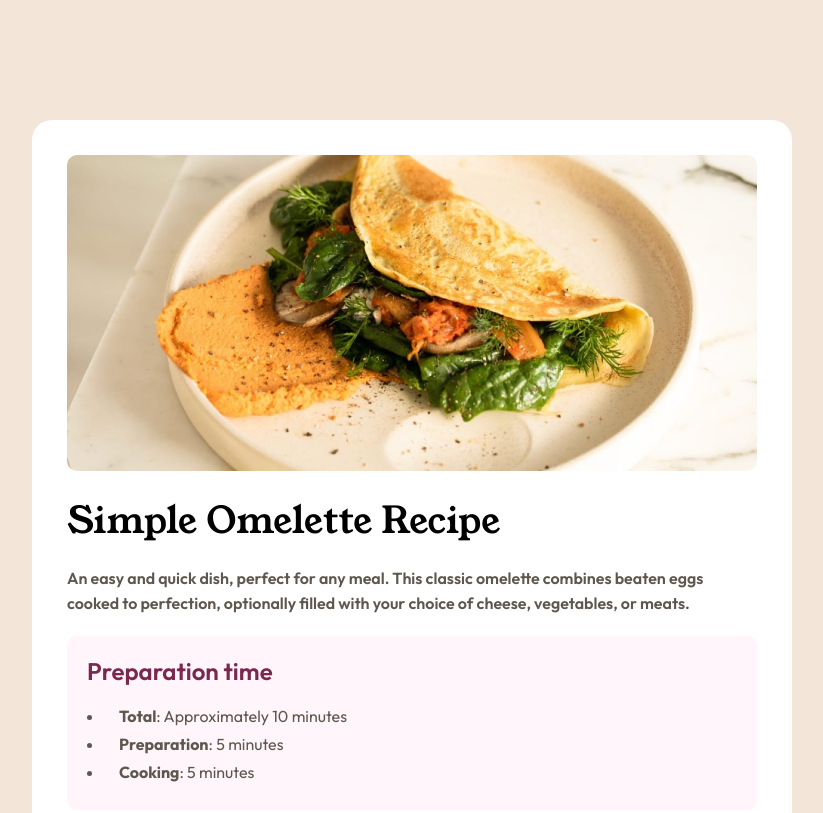
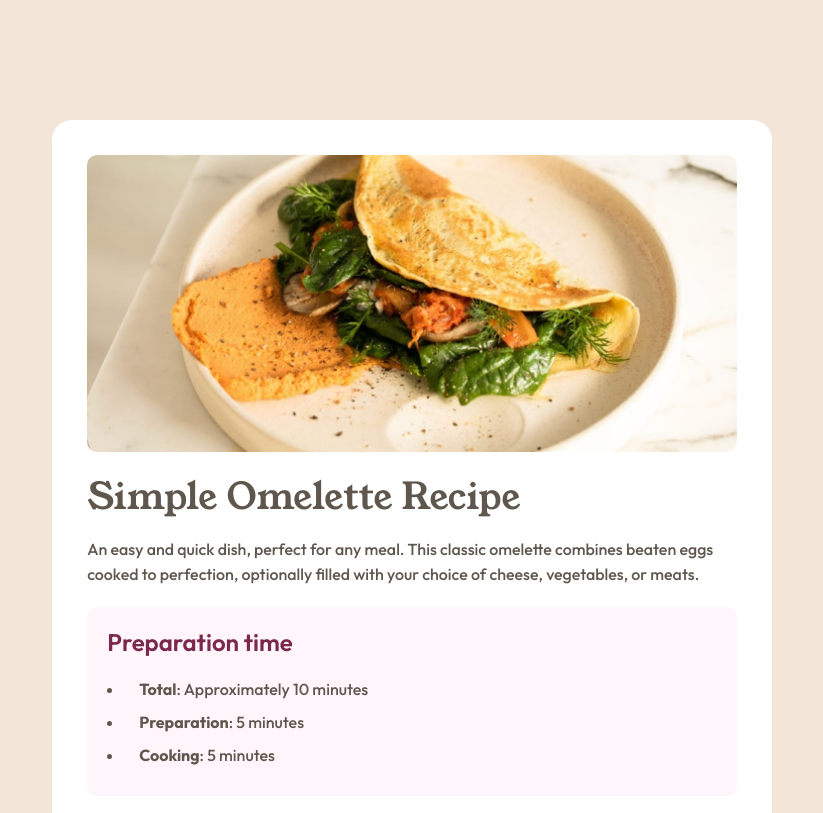
Before and after one commit to SandipTamangDev/recipe-page, a plain HTML site: page index.html in a window 1280 px wide. Shown: the top 813 px of the page, without its empty margins (228-1051 px from the left). Drawn offline with Linux system fonts and the light colour scheme.

Commit message:
minor changes (#9)

```diff
--- a/css/styles.css
+++ b/css/styles.css
@@ -42,7 +42,7 @@
 }
 
 .card {
-    max-width: 760px;
+    max-width: 720px;
     background-color: var(--White);
 }
 
@@ -71,12 +71,14 @@ body {
     background-color: var(--Stone-100);
     font-family: 'bodyfont', sans-serif;
     margin: 0 auto;
+    max-width: 1440px;
 }
 
 h1 {
     font-size: clamp(2.3rem, 2.8vw, 2.9rem);
     font-weight: 400;
-    margin: 20px 0;
+    margin: 15px 0;
+    color: var(--Stone-600)
 }
 
 h1, h2 {
@@ -101,15 +103,15 @@ ul li, ol li {
 
 p, li, tr {
     font-size: clamp(0.95rem, 2vw, 1rem);
-    line-height: 20px;
-    font-weight: 400;
+    line-height: 25px;
+    font-weight: 500;
     color: var(--Stone-600);
 }
 
 p {
     line-height: 25px;
     color: var(--Stone-600);
-    font-weight: 600;
+    font-weight: 500;
 }
 
 table {
@@ -138,13 +140,13 @@ hr {
     background-color: var(--Stone-150);
 }
 
-@media (min-width: 760px) {
+@media (min-width: 720px) {
     .container {
-        padding: 120px;
+        padding: 7.5em;
     }
 
     .card {
-        padding: 35px;
+        padding: 2.2em;
         border-radius: 20px;
     }
 
```
